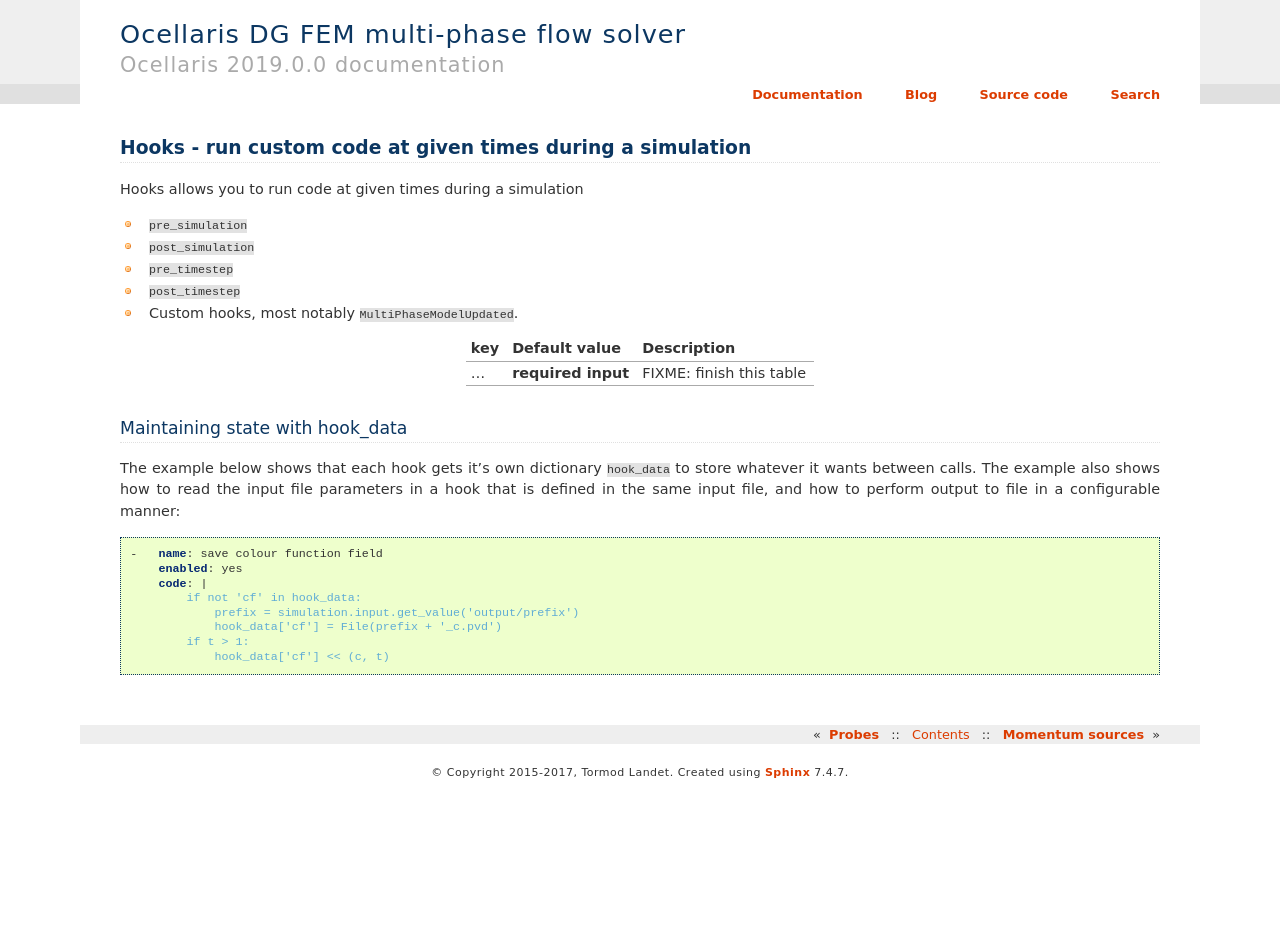
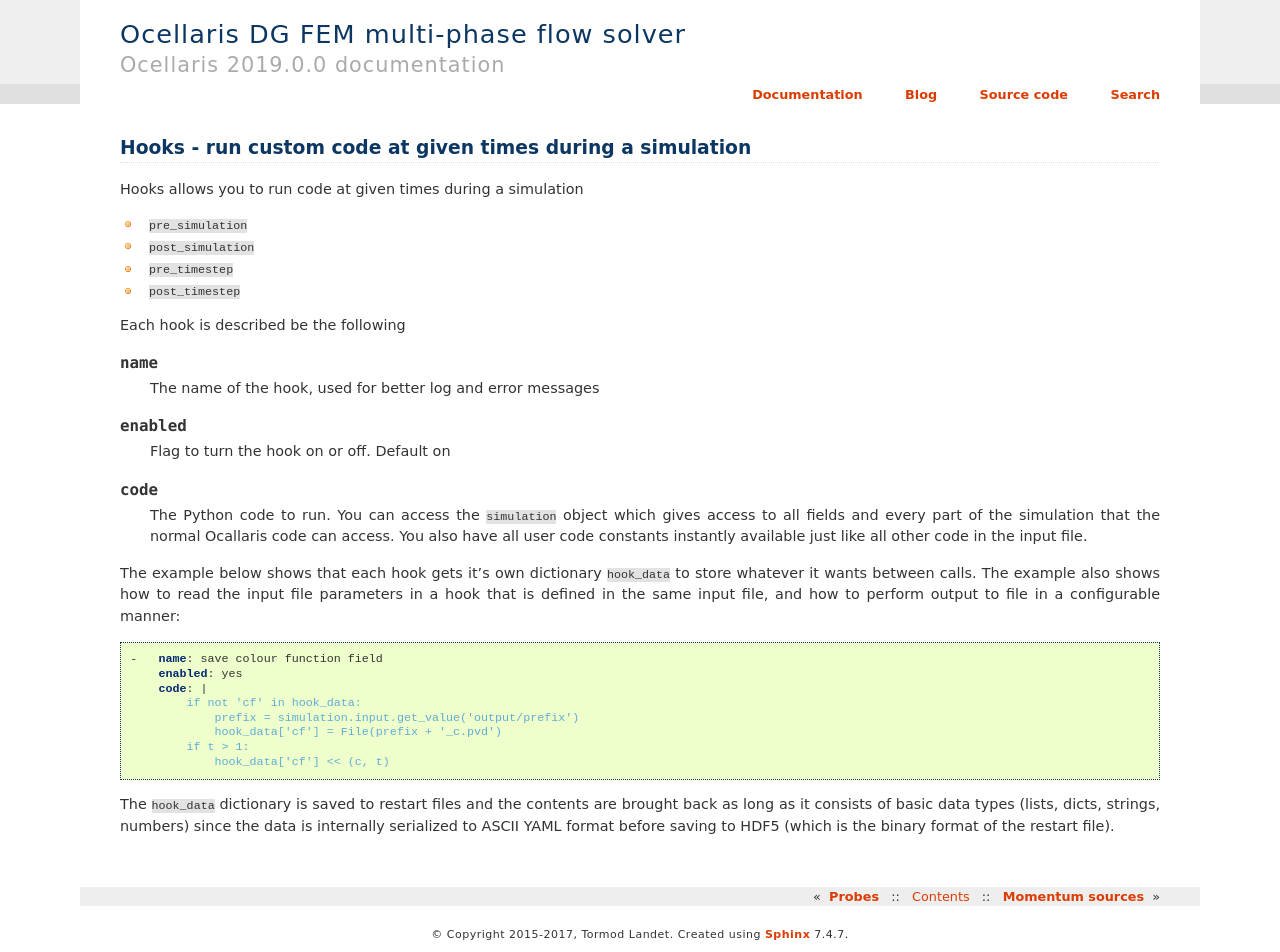
Before and after one commit to TormodLandet/Ocellaris, a Sphinx documentation site: the page built from documentation/user_guide/input/hooks.rst, in a window 1280 px wide. Built offline with Sphinx 7.4.7, drawn with Linux system fonts in a browser that asks for light colours; before the commit the page ends 900 px from its top, so only the background shows below that.

Commit message:
Document hooks. Now most of the input format is documented!!

```diff
--- a/documentation/user_guide/input/hooks.rst
+++ b/documentation/user_guide/input/hooks.rst
@@ -9,16 +9,25 @@ Hooks allows you to run code at given times during a simulation
 * ``post_simulation``
 * ``pre_timestep``
 * ``post_timestep``
-* Custom hooks, most notably ``MultiPhaseModelUpdated``.
 
-.. csv-table::
-   :header: "key", "Default value", "Description"
+.. * Custom hooks, most notably ``MultiPhaseModelUpdated``.
 
-    "...", "**required input**", "FIXME: finish this table"
+Each hook is described be the following
 
+.. describe:: name
 
-Maintaining state with hook_data
---------------------------------
+    The name of the hook, used for better log and error messages
+
+.. describe:: enabled
+
+    Flag to turn the hook on or off. Default on
+
+.. describe:: code
+
+    The Python code to run. You can access the ``simulation`` object which
+    gives access to all fields and every part of the simulation that the normal
+    Ocallaris code can access. You also have all user code constants instantly
+    available just like all other code in the input file.
 
 The example below shows that each hook gets it's own dictionary ``hook_data``
 to store whatever it wants between calls. The example also shows how to read
@@ -35,3 +44,8 @@ how to perform output to file in a configurable manner:
                 hook_data['cf'] = File(prefix + '_c.pvd')
             if t > 1:
                 hook_data['cf'] << (c, t)
+
+The ``hook_data`` dictionary is saved to restart files and the contents are
+brought back as long as it consists of basic data types (lists, dicts, strings,
+numbers) since the data is internally serialized to ASCII YAML format before
+saving to HDF5 (which is the binary format of the restart file).
```
